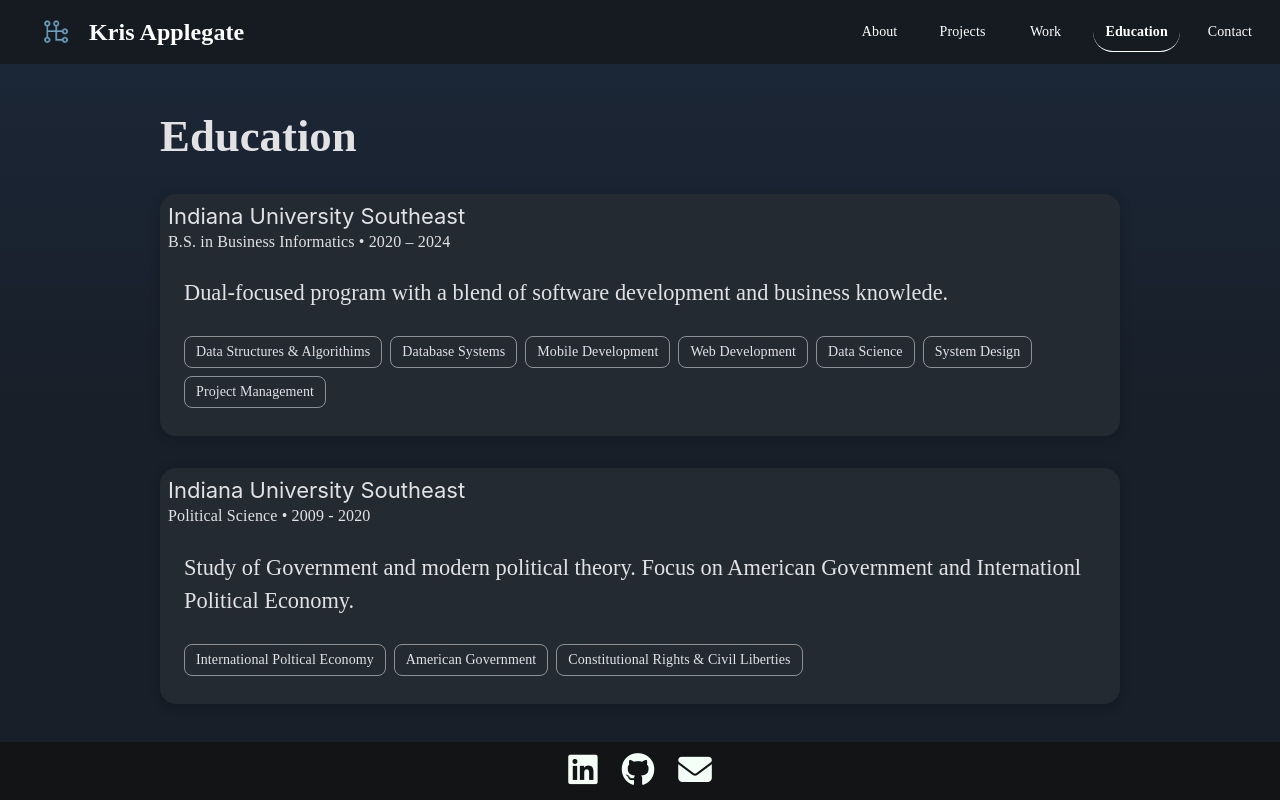
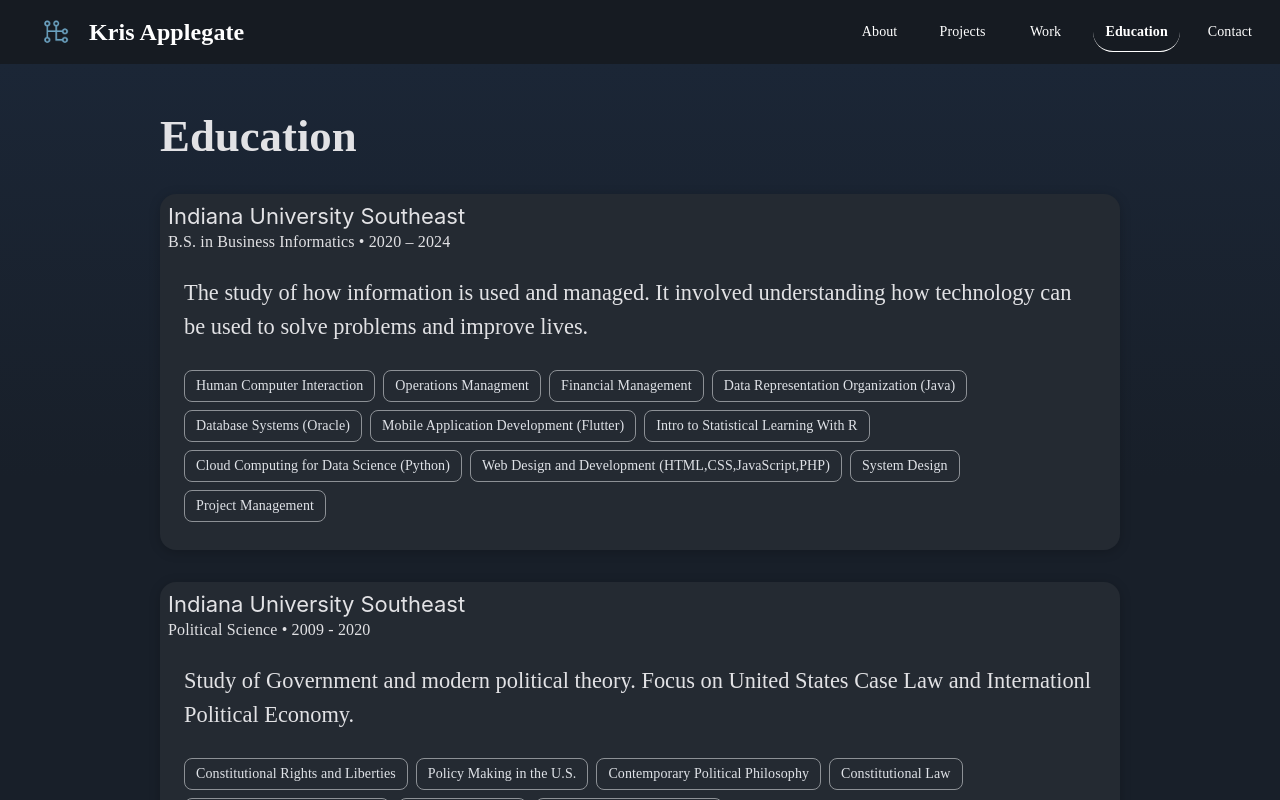
Before and after one commit to wikapple/wikapple-profile, an Angular app: page /education in a window 1280 px wide. Built offline with nearby package versions, Linux system fonts and the light colour scheme.

Commit message:
Update to education

```diff
--- a/src/app/pages/education/education.component.ts
+++ b/src/app/pages/education/education.component.ts
@@ -22,15 +22,15 @@
       degree: 'B.S. in Business Informatics',
       institution: 'Indiana University Southeast',
       duration: '2020 – 2024',
-      summary: `Dual-focused program with a blend of software development and business knowlede.`,
-      highlights: ['Data Structures & Algorithims', 'Database Systems', 'Mobile Development', 'Web Development', 'Data Science', 'System Design', 'Project Management']
+      summary: `The study of how information is used and managed. It involved understanding how technology can be used to solve problems and improve lives.`,
+      highlights: ['Human Computer Interaction', 'Operations Managment', 'Financial Management', 'Data Representation Organization (Java)', 'Database Systems (Oracle)', 'Mobile Application Development (Flutter)', 'Intro to Statistical Learning With R', 'Cloud Computing for Data Science (Python)', 'Web Design and Development (HTML,CSS,JavaScript,PHP)', 'System Design', 'Project Management']
     },
     {
       degree: 'Political Science',
       institution: 'Indiana University Southeast',
       duration: '2009 - 2020',
-      summary: `Study of Government and modern political theory. Focus on American Government and Internationl Political Economy.`,
-      highlights: ['International Poltical Economy', 'American Government', 'Constitutional Rights & Civil Liberties']
+      summary: `Study of Government and modern political theory. Focus on United States Case Law and Internationl Political Economy.`,
+      highlights: ['Constitutional Rights and Liberties','Policy Making in the U.S.','Contemporary Political Philosophy','Constitutional Law','International Political Economy','Analyzing Politics','United States Foreign Policy']
     }
   ];
 }
```
